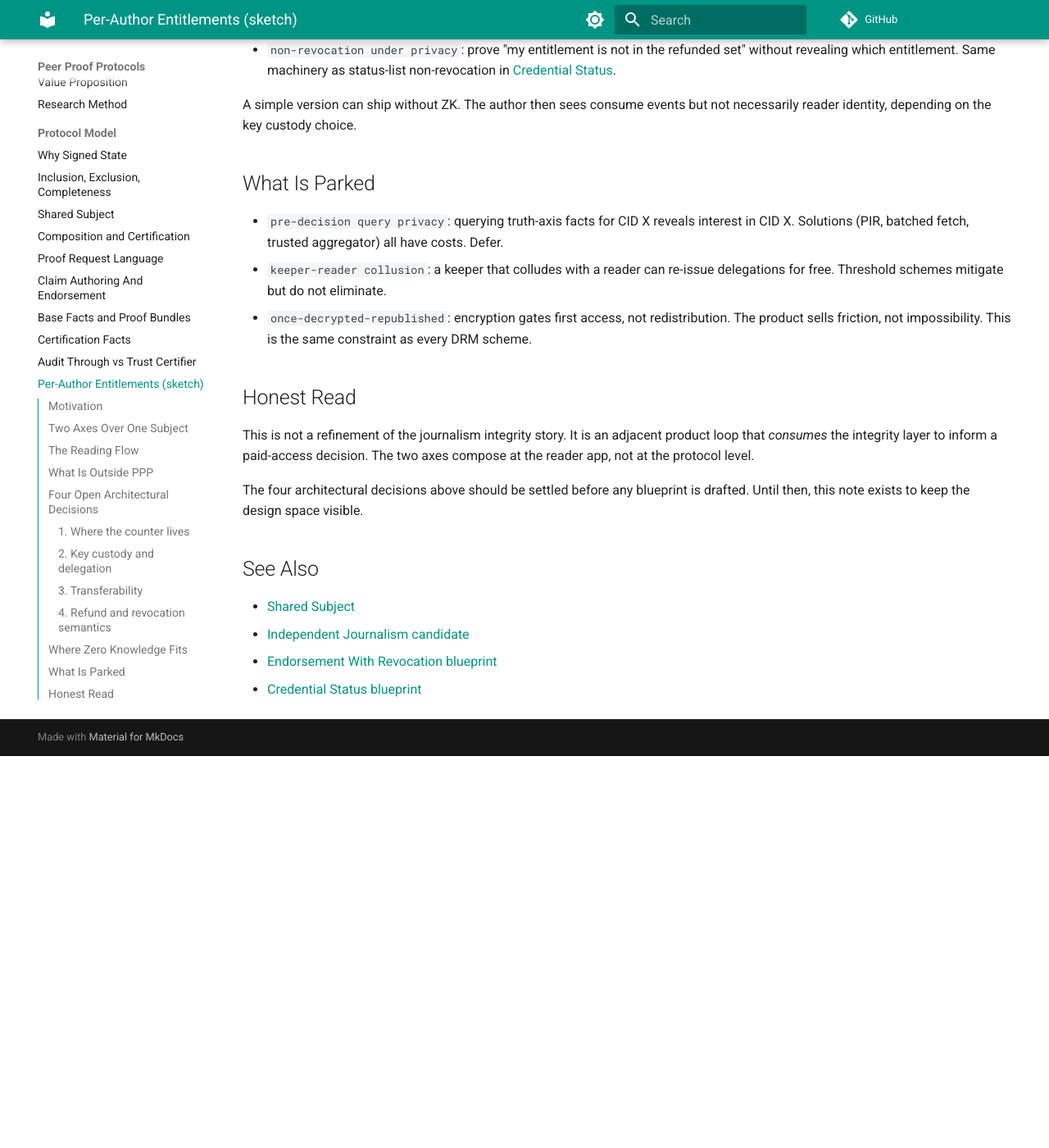
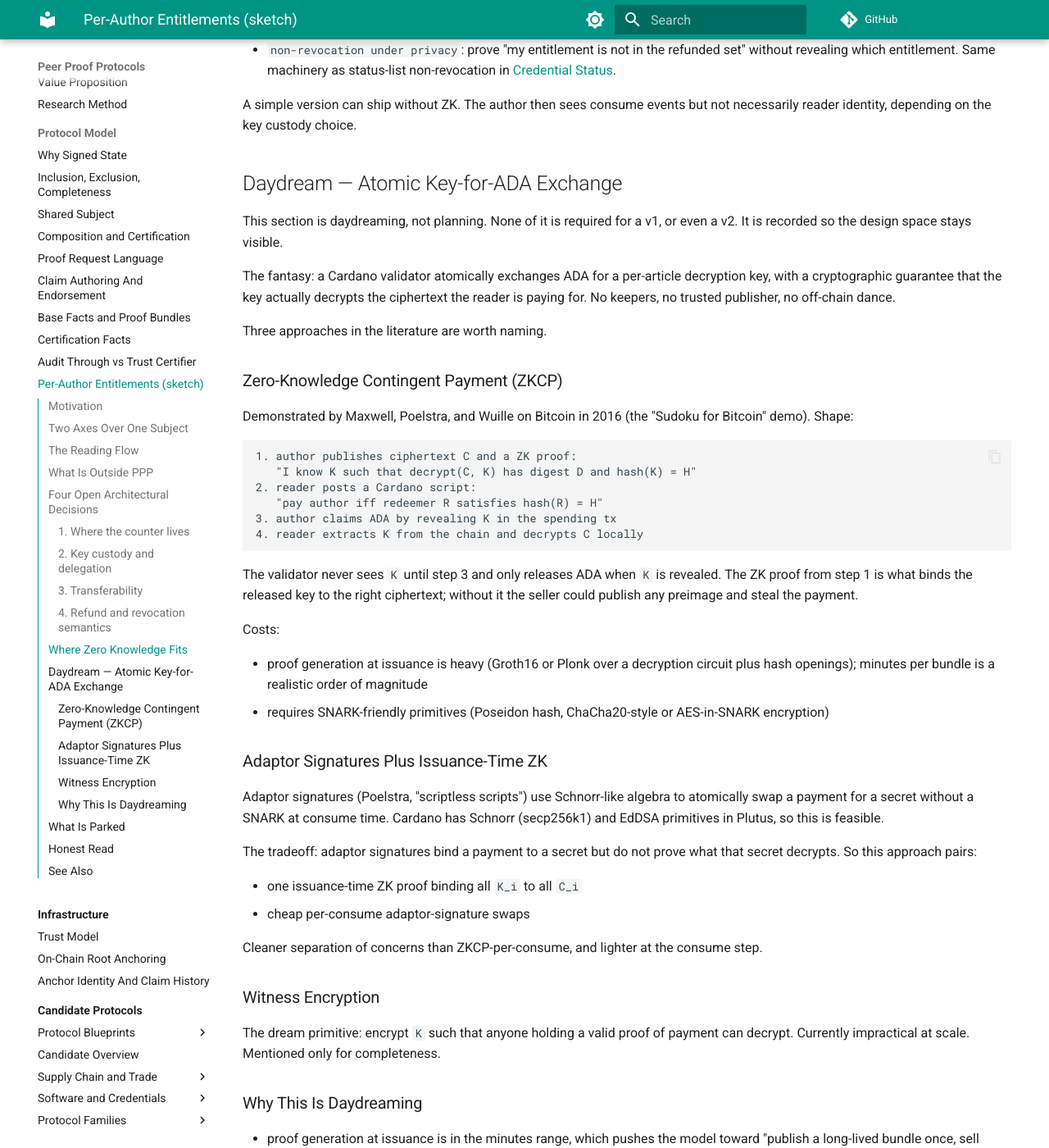
Before and after one commit to lambdasistemi/peer-proof-protocols, an MkDocs documentation site: the page built from docs/concepts/per-author-entitlements.md, in a window 1280 px wide and 1400 px high, scrolled down 2753 px. Shown: the whole window at 82% size. Built offline with MkDocs 1.6.1 and Material for MkDocs 9.7.7, drawn with Linux system fonts in a browser that asks for light colours; comment, search, counter and statistics services are not loaded; before the commit the page ends 3675 px from its top, so only the background shows below that; some of the changed text lies outside the part shown.

Commit message:
docs: add atomic key-for-ADA exchange daydream section

````diff
--- a/docs/concepts/per-author-entitlements.md
+++ b/docs/concepts/per-author-entitlements.md
@@ -140,6 +140,90 @@ A simple version can ship without ZK. The author then sees consume
 events but not necessarily reader identity, depending on the key custody
 choice.
 
+## Daydream — Atomic Key-for-ADA Exchange
+
+This section is daydreaming, not planning. None of it is required for a
+v1, or even a v2. It is recorded so the design space stays visible.
+
+The fantasy: a Cardano validator atomically exchanges ADA for a
+per-article decryption key, with a cryptographic guarantee that the key
+actually decrypts the ciphertext the reader is paying for. No keepers,
+no trusted publisher, no off-chain dance.
+
+Three approaches in the literature are worth naming.
+
+### Zero-Knowledge Contingent Payment (ZKCP)
+
+Demonstrated by Maxwell, Poelstra, and Wuille on Bitcoin in 2016 (the
+"Sudoku for Bitcoin" demo). Shape:
+
+```text
+1. author publishes ciphertext C and a ZK proof:
+   "I know K such that decrypt(C, K) has digest D and hash(K) = H"
+2. reader posts a Cardano script:
+   "pay author iff redeemer R satisfies hash(R) = H"
+3. author claims ADA by revealing K in the spending tx
+4. reader extracts K from the chain and decrypts C locally
+```
+
+The validator never sees `K` until step 3 and only releases ADA when
+`K` is revealed. The ZK proof from step 1 is what binds the released key
+to the right ciphertext; without it the seller could publish any
+preimage and steal the payment.
+
+Costs:
+
+- proof generation at issuance is heavy (Groth16 or Plonk over a
+  decryption circuit plus hash openings); minutes per bundle is a
+  realistic order of magnitude
+- requires SNARK-friendly primitives (Poseidon hash, ChaCha20-style or
+  AES-in-SNARK encryption)
+
+### Adaptor Signatures Plus Issuance-Time ZK
+
+Adaptor signatures (Poelstra, "scriptless scripts") use Schnorr-like
+algebra to atomically swap a payment for a secret without a SNARK at
+consume time. Cardano has Schnorr (secp256k1) and EdDSA primitives in
+Plutus, so this is feasible.
+
+The tradeoff: adaptor signatures bind a payment to a secret but do not
+prove what that secret decrypts. So this approach pairs:
+
+- one issuance-time ZK proof binding all `K_i` to all `C_i`
+- cheap per-consume adaptor-signature swaps
+
+Cleaner separation of concerns than ZKCP-per-consume, and lighter at
+the consume step.
+
+### Witness Encryption
+
+The dream primitive: encrypt `K` such that anyone holding a valid
+proof of payment can decrypt. Currently impractical at scale.
+Mentioned only for completeness.
+
+### Why This Is Daydreaming
+
+- proof generation at issuance is in the minutes range, which pushes
+  the model toward "publish a long-lived bundle once, sell many reads"
+  — a real product constraint, not a deal-breaker, but not free
+- the per-consume on-chain dance is only economic on Hydra L2, not on
+  L1; see decision 1 above
+- a v0 will use a trusted publisher or threshold keepers, not any of
+  this
+- but the architecture should not foreclose these options. The four
+  decisions above remain compatible with adopting ZKCP or adaptor
+  signatures later if the cryptography matures and the product needs
+  the trust reduction
+
+External references worth a search rather than a fragile link:
+
+- Maxwell, Poelstra, Wuille — "Zero-Knowledge Contingent Payments"
+  (Bitcoin, 2016)
+- Poelstra — "Scriptless Scripts" / adaptor signatures (Bitcoin
+  scaling notes, 2017–)
+- [Hydra Head Protocol](https://hydra.family/head-protocol/) — the
+  Cardano L2 path that makes per-consume on-chain dances economic
+
 ## What Is Parked
 
 - `pre-decision query privacy`: querying truth-axis facts for CID X
````
